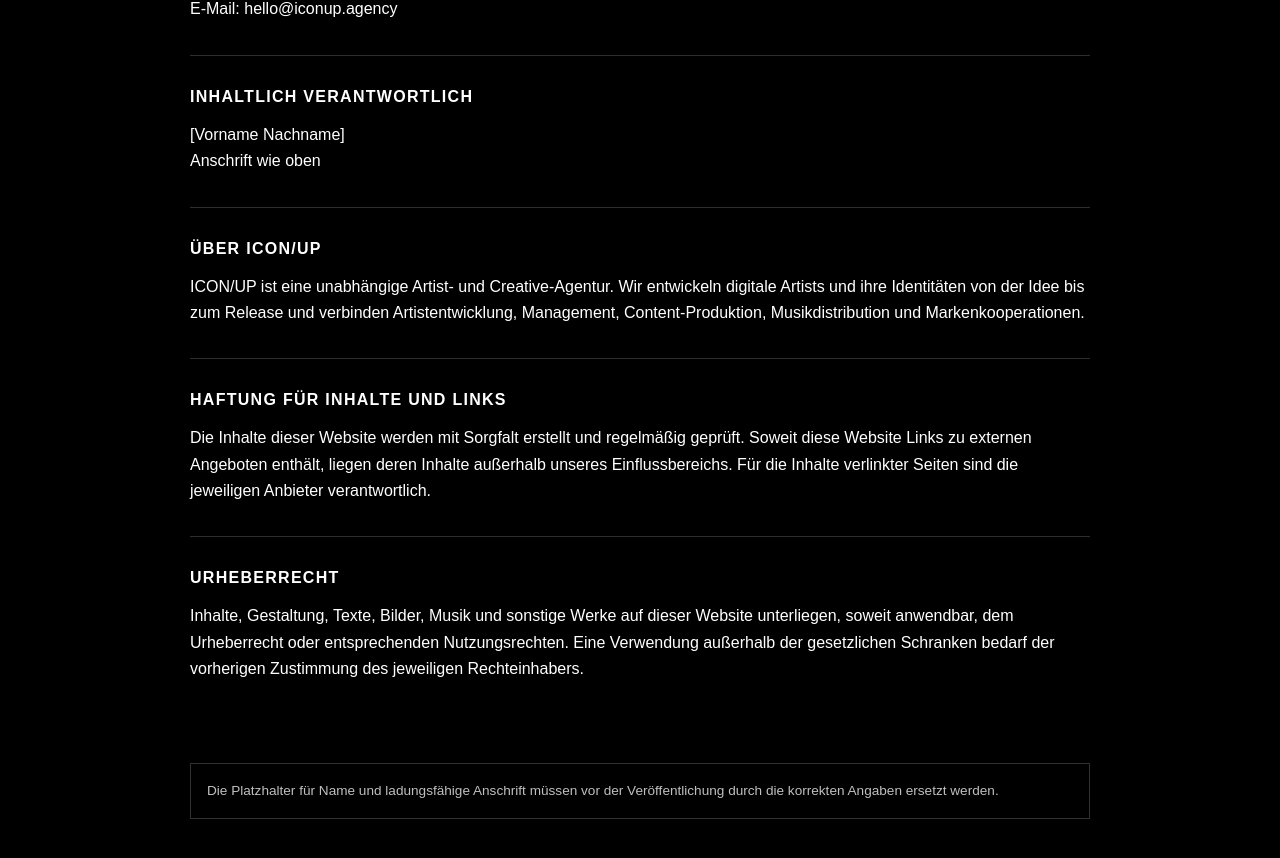
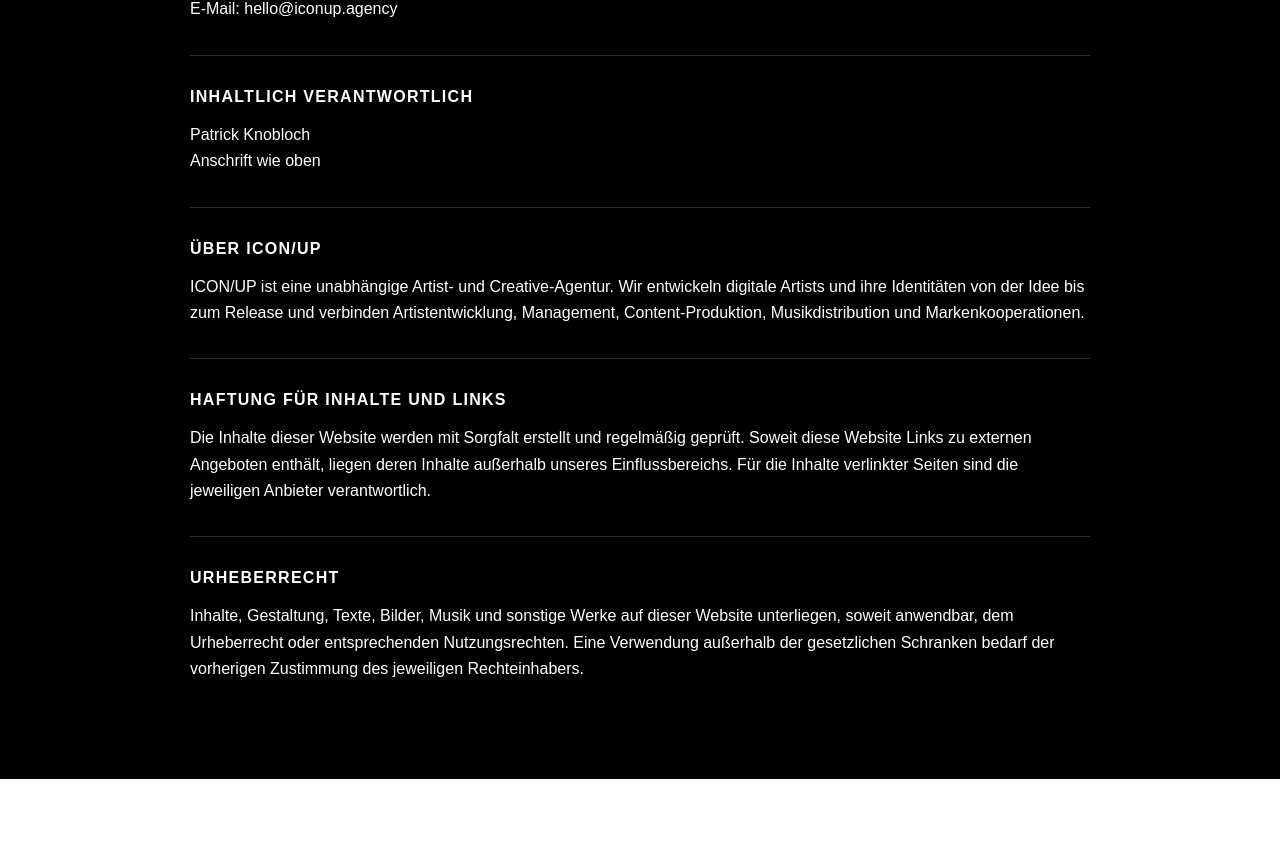
Before and after one commit to patrickknobloch1988-max/iconup-agency, a Next.js app: page /impressum in a window 1280 px wide. Shown: the part 698-1556 px from the top of the page. After the commit the page ends 1477 px from the top, so only its background shows below. Built offline with nearby package versions, Linux system fonts and the light colour scheme.

Commit message:
Update Impressum address and remove placeholder notice

```diff
--- a/app/impressum/page.tsx
+++ b/app/impressum/page.tsx
@@ -18,9 +18,9 @@
           <h2 id="anbieter">Angaben gemäß § 5 DDG</h2>
           <p>
             <strong>ICON/UP</strong><br />
-            Inhaber: [Vorname Nachname]<br />
-            [Straße und Hausnummer]<br />
-            [PLZ Ort]<br />
+            Patrick Knobloch<br />
+            Sprungweg 11a<br />
+            26209 Hatten<br />
             Deutschland
           </p>
         </section>
@@ -32,7 +32,8 @@
 
         <section aria-labelledby="redaktion">
           <h2 id="redaktion">Inhaltlich verantwortlich</h2>
-          <p>[Vorname Nachname]<br />Anschrift wie oben</p>
+          <p>Patrick Knobloch<br />
+            Anschrift wie oben</p>
         </section>
 
         <section aria-labelledby="angebot">
@@ -63,10 +64,6 @@
             des jeweiligen Rechteinhabers.
           </p>
         </section>
-
-        <p className="legalNotice">
-          Die Platzhalter für Name und ladungsfähige Anschrift müssen vor der Veröffentlichung durch die korrekten Angaben ersetzt werden.
-        </p>
       </div>
     </main>
   );
```
